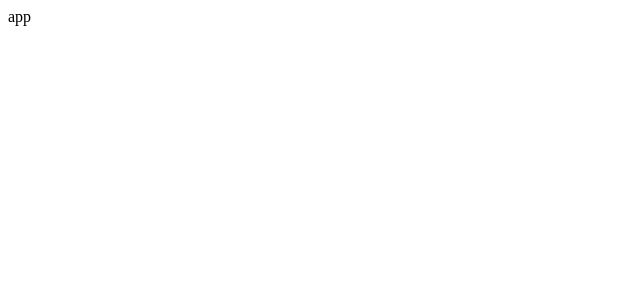
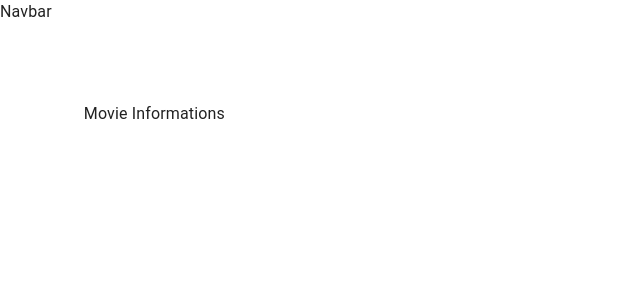
Before and after one commit to Vincecoccina/cinedata, a React (Create React App) app: page /movie/1 in a window 1280 px wide. Shown: the top 300 px of the page, without its empty margins (0-640 px from the left). Built offline with nearby package versions, Linux system fonts and the light colour scheme.

Commit message:
project setup

```diff
--- a/src/App.js
+++ b/src/App.js
@@ -1,11 +1,32 @@
-
+import { CssBaseline } from "@mui/material";
+import { BrowserRouter, Routes, Route } from "react-router-dom";
+import NavBar from "./components/NavBar/NavBar";
+import MovieInformations from "./components/MovieInfos/MovieInformations";
+import Actors from "./components/Actors/Actors";
+import Profile from "./components/Profile/Profile";
+import Movies from "./components/Movies/Movies";
+import useStyles from "./components/styles";
 
 const App = () => {
+  const classes = useStyles();
+
   return (
-    <div>
-     app
+    <div className={classes.root}>
+      <BrowserRouter>
+        <CssBaseline />
+        <NavBar/>
+        <main className={classes.content}>
+        <div className={classes.toolbar} />
+          <Routes>
+            <Route path="/" element={<Movies />} />
+            <Route path="/movie/:id" element={<MovieInformations />} />
+            <Route path="/actors/:id" element={<Actors />} />
+            <Route path="/profile/:id" element={<Profile />} />
+          </Routes>
+        </main>
+      </BrowserRouter>
     </div>
   );
-}
+};
 
 export default App;
--- /dev/null
+++ b/src/components/Actors/Actors.jsx
@@ -0,0 +1,11 @@
+import React from 'react'
+
+const Actors = () => {
+  return (
+    <div>
+      Actors
+    </div>
+  )
+}
+
+export default Actors
--- /dev/null
+++ b/src/components/MovieInfos/MovieInformations.jsx
@@ -0,0 +1,11 @@
+import React from 'react'
+
+const MovieInformations = () => {
+  return (
+    <div>
+      Movie Informations
+    </div>
+  )
+}
+
+export default MovieInformations;
--- /dev/null
+++ b/src/components/Movies/Movies.jsx
@@ -0,0 +1,11 @@
+import React from 'react'
+
+const Movies = () => {
+  return (
+    <div>
+      Movies
+    </div>
+  )
+}
+
+export default Movies;
--- /dev/null
+++ b/src/components/NavBar/NavBar.jsx
@@ -0,0 +1,11 @@
+import React from 'react'
+
+const NavBar = () => {
+  return (
+    <div>
+      Navbar
+    </div>
+  )
+}
+
+export default NavBar
--- /dev/null
+++ b/src/components/Profile/Profile.jsx
@@ -0,0 +1,11 @@
+import React from 'react'
+
+const Profile = () => {
+  return (
+    <div>
+      Profile
+    </div>
+  )
+}
+
+export default Profile
--- /dev/null
+++ b/src/components/styles.js
@@ -0,0 +1,16 @@
+import { makeStyles } from "@mui/styles";
+
+
+export default makeStyles(() => ({
+    root:{
+        display: 'flex',
+        height: '100%'
+    },
+    toolbar:{
+        height: '70px'
+    },
+    content:{
+        flexGrow: 1,
+        padding: '2rem'
+    }
+}))
```
Also changed, not shown: package.json (+10 -0 lines), 2 other files (tests, documents, lock files or other folders).
